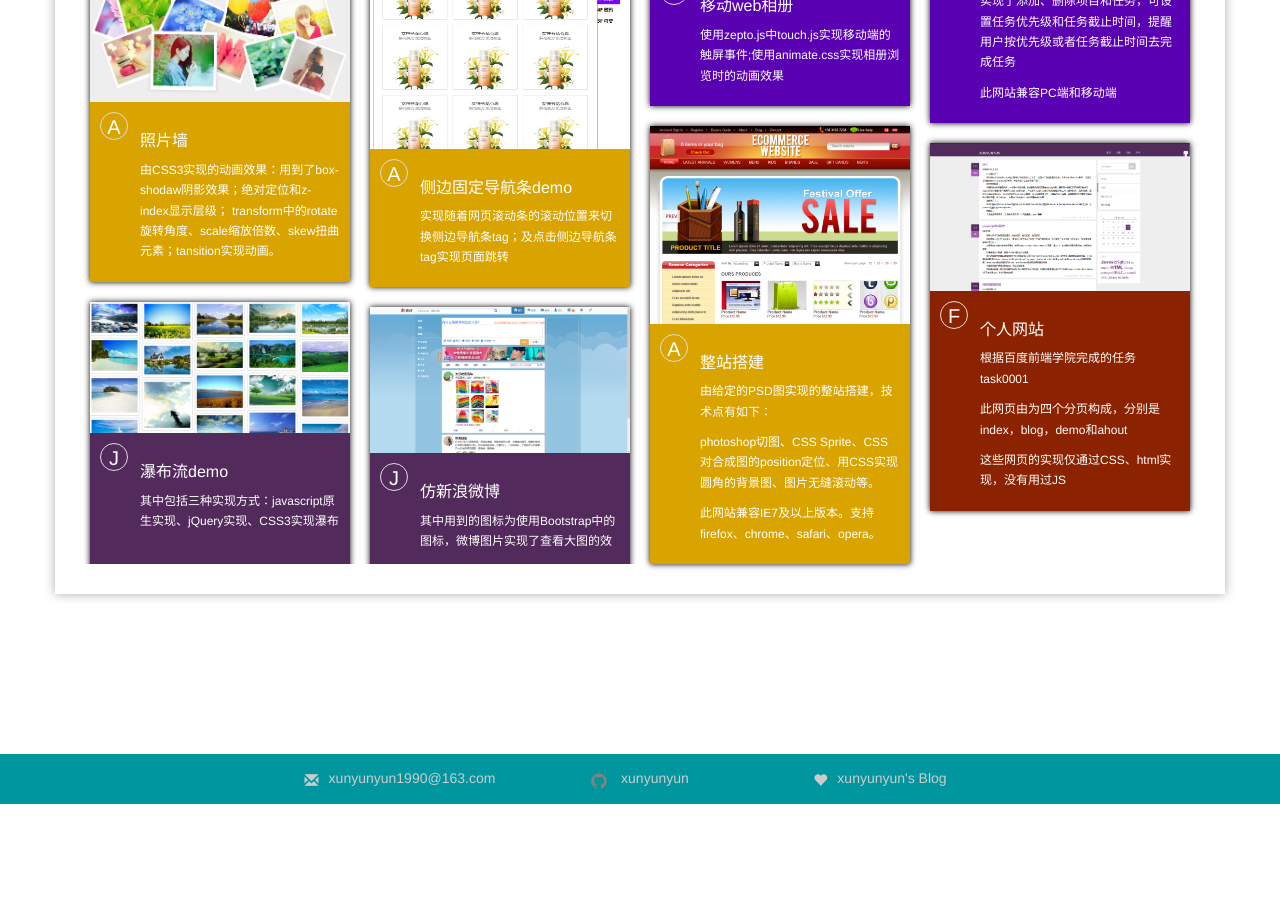
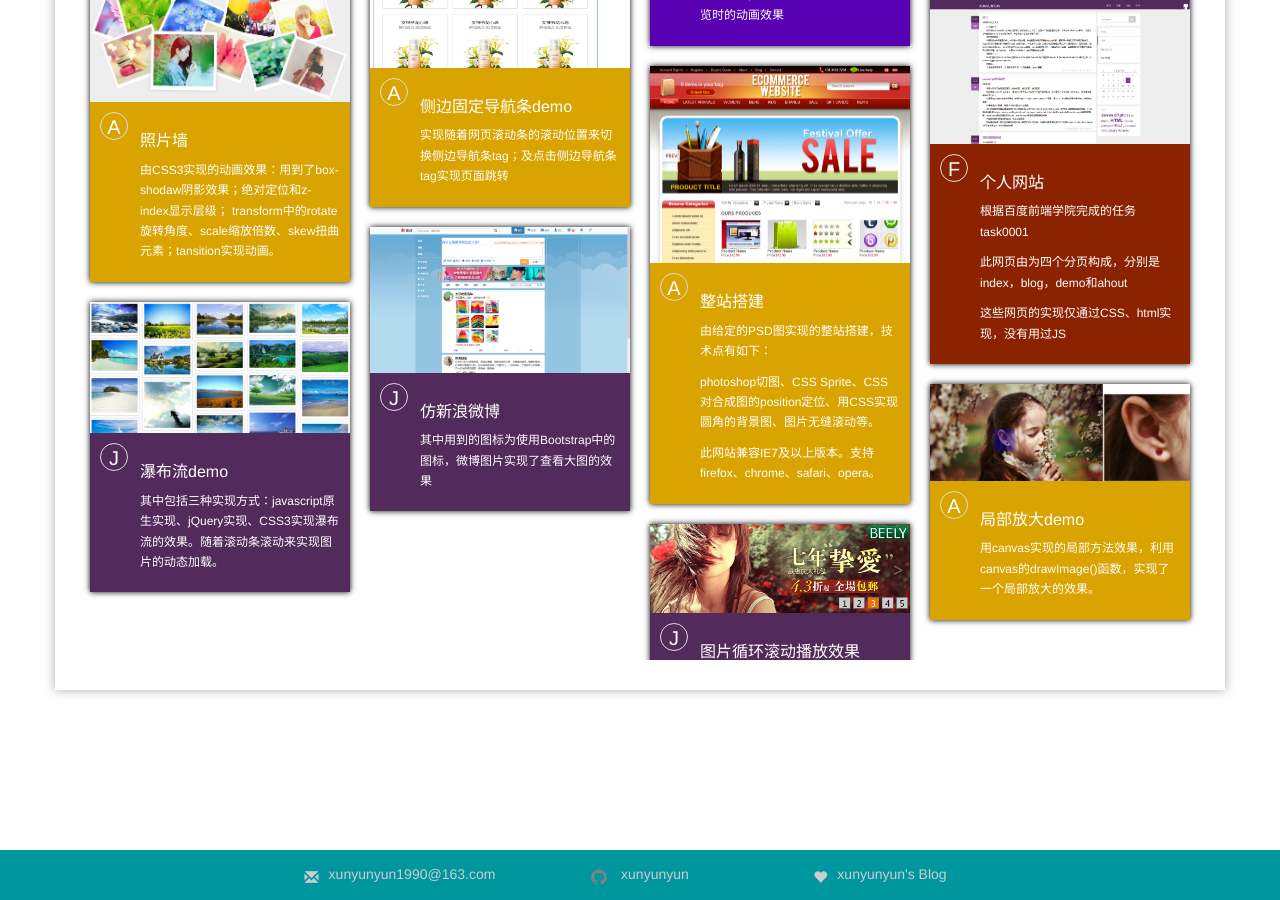
Before and after one commit to xunyunyun/xunyunyun.github.io, a Jekyll site: the page built from pages/3demo.html, in a window 1280 px wide and 900 px high, scrolled down 611 px. Built offline with Jekyll 4.4.1, drawn with Linux system fonts in a browser that asks for light colours; nearby versions of some CDN libraries; comment, search, counter and statistics services are not loaded; before the commit the page ends 1415 px from its top, so only the background shows below that.

Commit message:
add demo

```diff
--- a/pages/3demo.html
+++ b/pages/3demo.html
@@ -145,6 +145,17 @@
 			</a>
 		</div>
 
+		<div class="pic-box">
+			<a href="http://xunyunyun.github.io/show/local-zoom/index.html" target="_blank">
+				<img src="{{ site.baseurl }}/img/local-zoom.png" alt="" title="点击查看"/>
+				<div class="pic-container A">
+					<span>A</span>
+					<h3>局部放大demo</h3>
+					<p>用canvas实现的局部方法效果，利用canvas的drawImage()函数，实现了一个局部放大的效果。</p>
+				</div>
+			</a>
+		</div>
+
 	</div>
 
 
```
Also changed, not shown: img/local-zoom.png (added).
